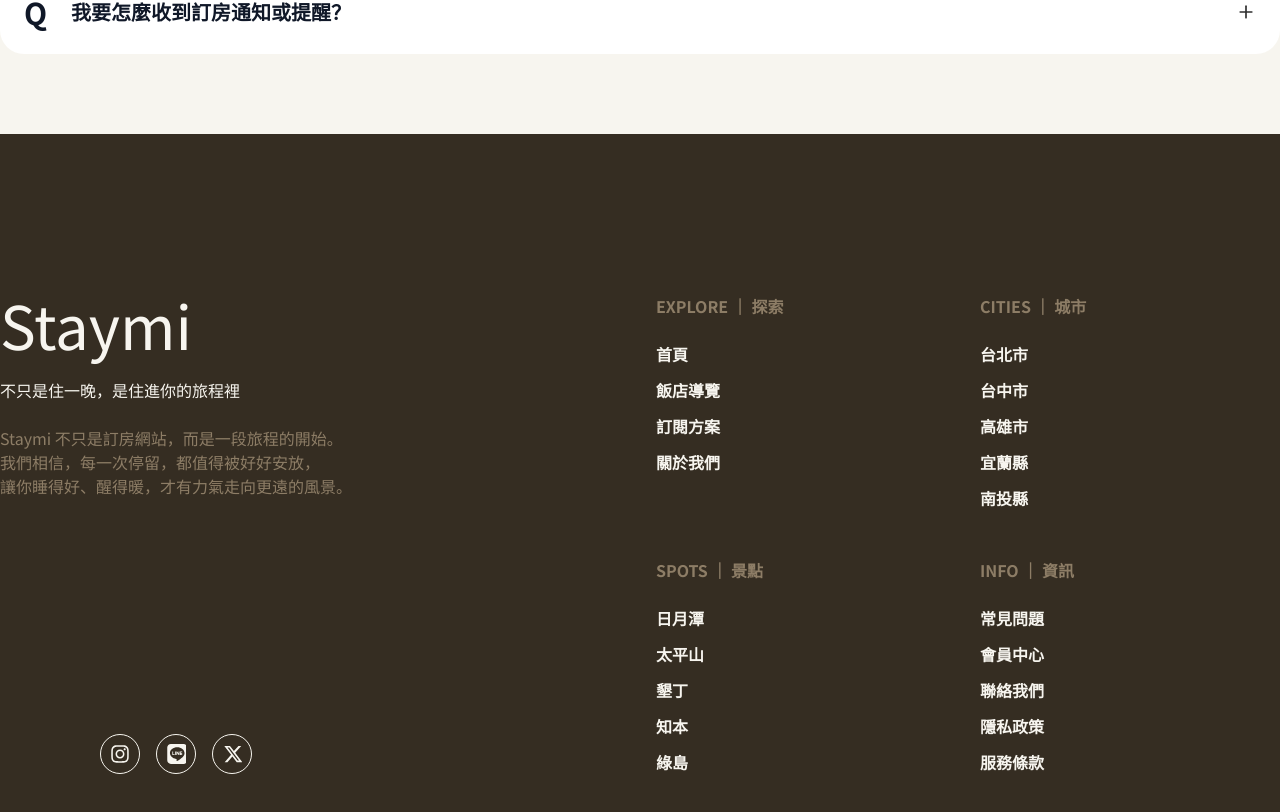
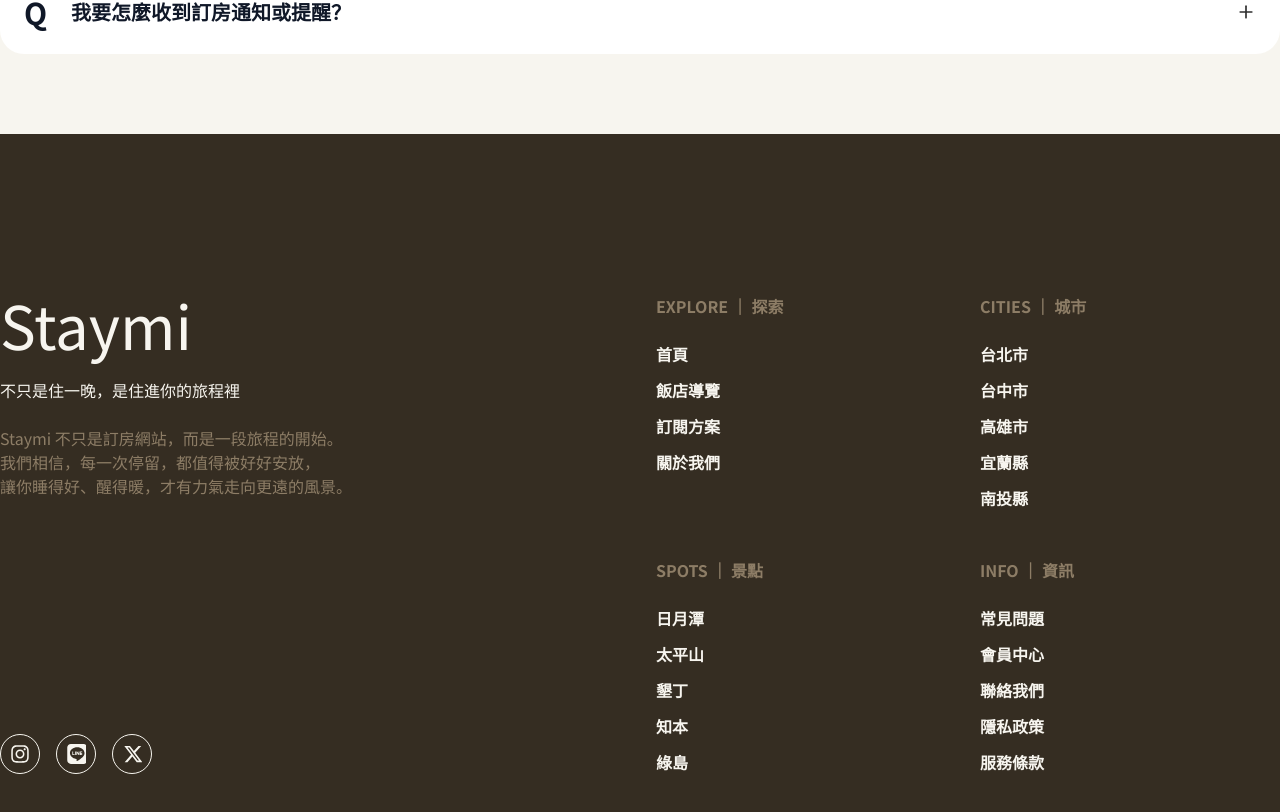
Before and after one commit to MisTPEBUS/stay-mi-next-app, a Next.js app: page /faq in a window 1280 px wide. Shown: the part 742-1554 px from the top of the page. Built offline with nearby package versions, Linux system fonts and the light colour scheme.

Commit message:
refactor: 💡 更新 faq 頁面連結並修正 SocialLinks 的位置

```diff
--- a/src/components/layout/Footer/index.tsx
+++ b/src/components/layout/Footer/index.tsx
@@ -39,7 +39,7 @@ const sitemap: SitemapSection[] = [
   {
     title: "INFO ｜ 資訊",
     items: [
-      { label: "常見問題", href: "#" },
+      { label: "常見問題", href: "/faq" },
       { label: "會員中心", href: "#" },
       { label: "聯絡我們", href: "#" },
       { label: "隱私政策", href: "#" },
@@ -53,7 +53,7 @@ const Footer = () => {
     <footer className="bg-secondary md:h-[912px] md:py-[160px]">
       <MobileSitemap data={sitemap} />
       <div className="container m-auto flex flex-col justify-between px-6 pt-5 pb-10 md:flex-row md:px-0 md:py-0">
-        <div className="flex flex-col items-center gap-10 md:justify-between">
+        <div className="flex flex-col items-center gap-10 md:items-start md:justify-between">
           <div className="flex flex-col gap-6">
             <Link href="/" className="text-6xl text-white">
               Staymi
```
